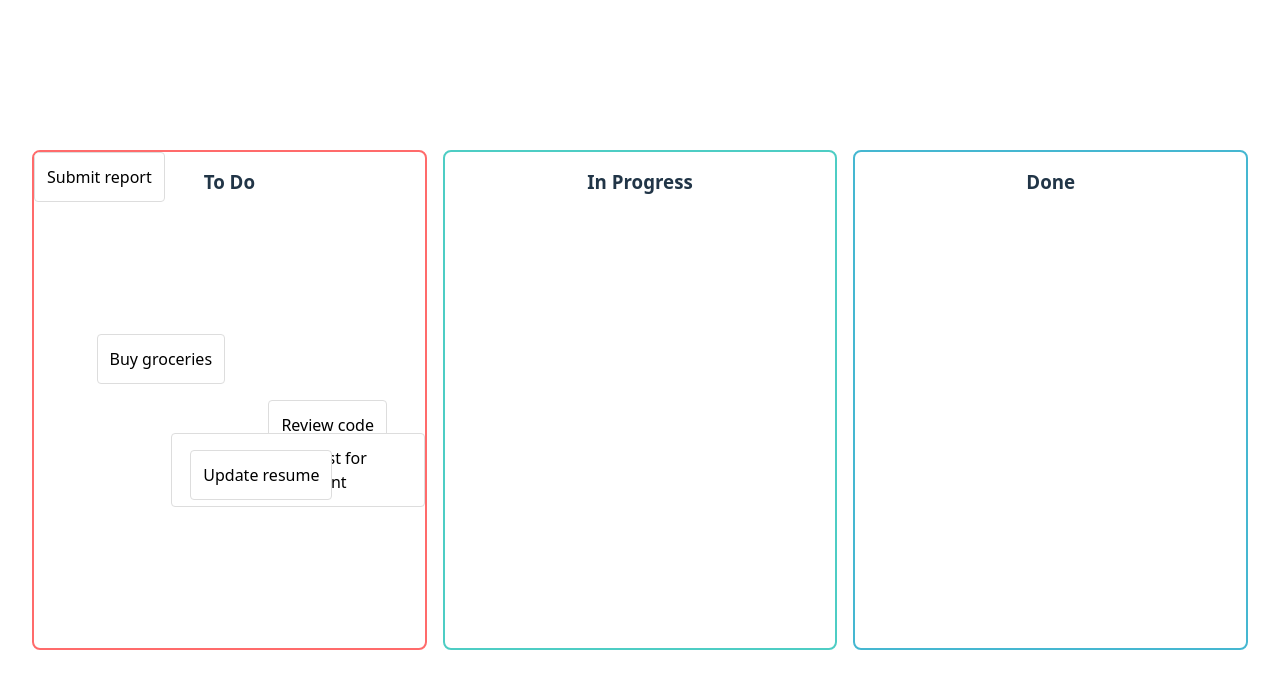
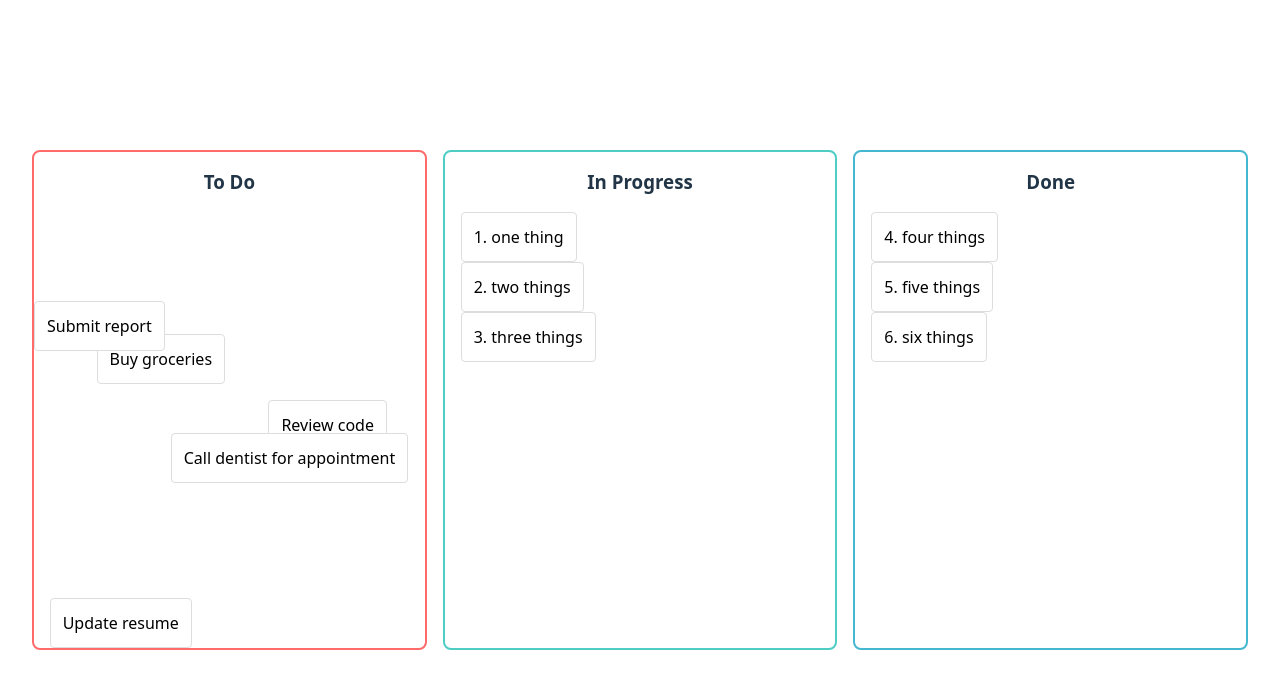
Before and after one commit to fraulueneburg/sortof-minimal, a React (Vite) app: page / in a window 1280 px wide. Shown: the top 688 px of the page. Built offline with nearby package versions, Linux system fonts and the light colour scheme.

Commit message:
style: added more tasks

```diff
--- a/src/App.tsx
+++ b/src/App.tsx
@@ -27,8 +27,8 @@ export default function App() {
 		},
 		tasksByList: {
 			'list-1': ['task-2', 'task-1', 'task-3', 'task-4', 'task-5'],
-			'list-2': [],
-			'list-3': [],
+			'list-2': ['task-6', 'task-7', 'task-8'],
+			'list-3': ['task-9', 'task-10', 'task-11'],
 		},
 		tasks: {
 			'task-1': {
@@ -47,7 +47,7 @@ export default function App() {
 			},
 			'task-3': {
 				_id: 'task-3',
-				title: 'Call the dentist for appointment',
+				title: 'Call dentist for appointment',
 				checked: false,
 				list: 'list-1',
 				position: { x: 35, y: 56.7 },
@@ -57,14 +57,56 @@ export default function App() {
 				title: 'Submit report',
 				checked: true,
 				list: 'list-1',
-				position: { x: 0, y: 0 },
+				position: { x: 0, y: 30 },
 			},
 			'task-5': {
 				_id: 'task-5',
 				title: 'Update resume',
 				checked: true,
 				list: 'list-1',
-				position: { x: 40, y: 60 },
+				position: { x: 4, y: 90 },
+			},
+			'task-6': {
+				_id: 'task-6',
+				title: '1. one thing',
+				checked: true,
+				list: 'list-2',
+				position: { x: 4, y: 90 },
+			},
+			'task-7': {
+				_id: 'task-7',
+				title: '2. two things',
+				checked: true,
+				list: 'list-2',
+				position: { x: 4, y: 90 },
+			},
+			'task-8': {
+				_id: 'task-8',
+				title: '3. three things',
+				checked: true,
+				list: 'list-2',
+				position: { x: 4, y: 90 },
+			},
+			'task-9': {
+				_id: 'task-9',
+				title: '4. four things',
+				checked: true,
+				list: 'list-3',
+				position: { x: 4, y: 90 },
+			},
+			'task-10': {
+				_id: 'task-10',
+				title: '5. five things',
+				checked: true,
+				list: 'list-3',
+				position: { x: 4, y: 90 },
+			},
+			'task-11': {
+				_id: 'task-11',
+				title: '6. six things',
+				checked: true,
+				list: 'list-3',
+				position: { x: 4, y: 90 },
 			},
 		},
 	})
@@ -120,6 +162,7 @@ export default function App() {
 
 			const targetIsDifferentList = over && over.id !== currentTask.list && prevData.lists[over.id as string]
 
+			// CASE 01: Task moved to different list
 			if (targetIsDifferentList) {
 				targetListId = over.id as string
 
```
